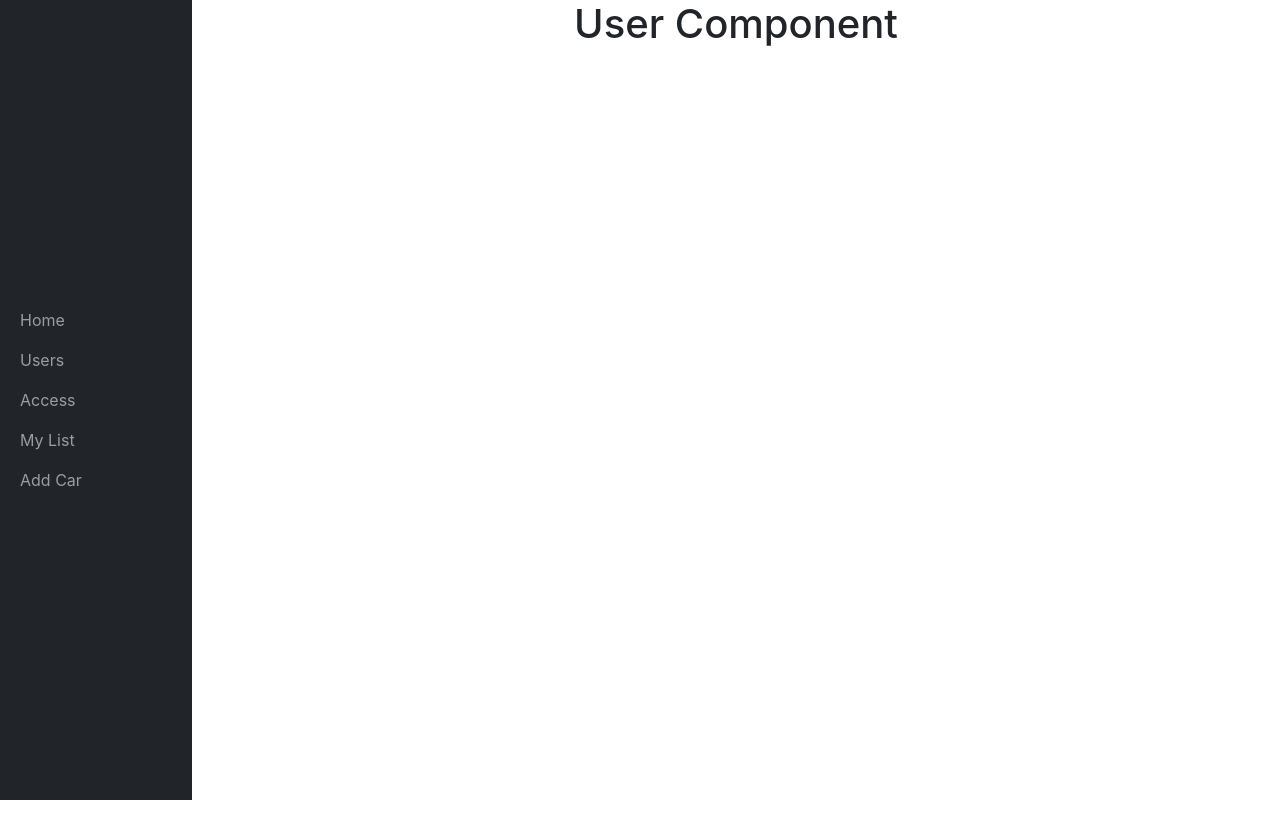
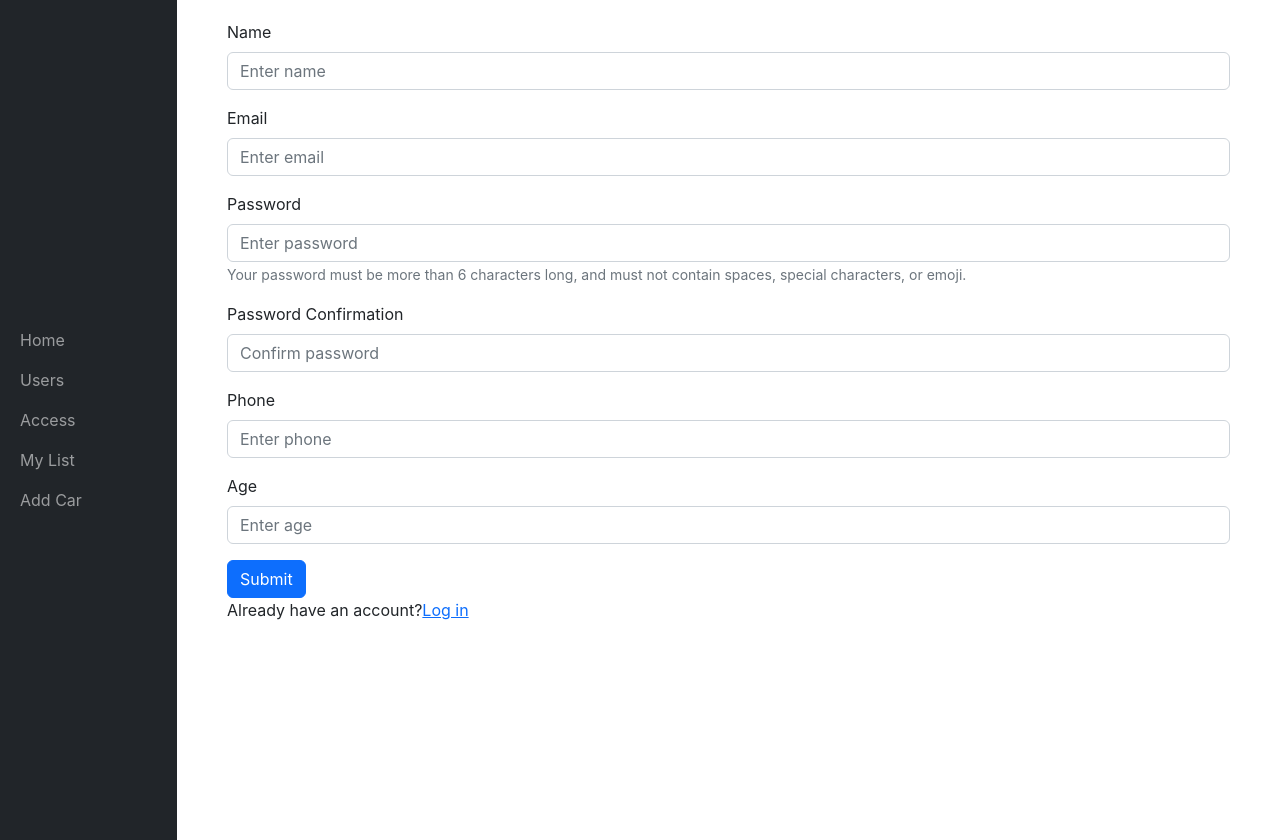
Before and after one commit to zkr024/Cars, a React (Create React App) app: page /user in a window 1280 px wide. Before the commit the page ends 800 px from the top, so only its background shows below. Built offline with nearby package versions, Linux system fonts and the light colour scheme.

Commit message:
Created initial create user form

```diff
--- a/src/components/users/Login.js
+++ b/src/components/users/Login.js
@@ -1,6 +1,7 @@
 import React, { useState } from 'react';
 import { Button, Form } from 'react-bootstrap';
 import { useDispatch } from 'react-redux';
+import { Link } from 'react-router-dom';
 import { loginUser, getUser } from '../../redux/users/user';
 
 function Login() {
@@ -9,7 +10,6 @@ function Login() {
   const [isSubmitted, setIsSubmitted] = useState(false);
   const dispatch = useDispatch();
   const handleSubmit = (event) => {
-    event.preventDefault();
     const formData = new FormData(event.target);
     const formDataObj = Object.fromEntries(formData.entries());
     dispatch(loginUser(formDataObj.email, formDataObj.password));
@@ -18,16 +18,12 @@ function Login() {
     window.location.href = '/access';
   };
 
-  // JSX code for login form
   const renderForm = (
     <Form onSubmit={handleSubmit}>
       <Form.Group className="mb-3" controlId="formBasicEmail">
         <Form.Label>Email address</Form.Label>
         <Form.Control name="email" type="email" placeholder="Enter email" />
         {/* {renderErrorMessage("email")} */}
-        <Form.Text className="text-muted">
-          We will never share your email with anyone else.
-        </Form.Text>
       </Form.Group>
 
       <Form.Group className="mb-3" controlId="formBasicPassword">
@@ -38,6 +34,9 @@ function Login() {
       <Button variant="primary" type="submit">
         Submit
       </Button>
+      <Form.Group className="mb-3" controlId="formBasicSignUp">
+        <Link to="/user">Sign Up</Link>
+      </Form.Group>
     </Form>
   );
 
--- a/src/components/users/User.js
+++ b/src/components/users/User.js
@@ -1,9 +1,67 @@
 import React from 'react';
+import { Button, Form } from 'react-bootstrap';
+import { useDispatch } from 'react-redux';
+import { NavLink } from 'react-router-dom';
+import { createUser } from '../../redux/users/user';
 
-const User = () => (
-  <div className="user-container" data-testid="user-a">
-    <h1>User Component</h1>
-  </div>
-);
+const User = () => {
+  const dispatch = useDispatch();
+  const handleSubmit = (event) => {
+    event.preventDefault();
+    const formData = new FormData(event.target);
+    const formDataObj = Object.fromEntries(formData.entries());
+    dispatch(createUser(
+      formDataObj.name,
+      formDataObj.email,
+      formDataObj.password,
+      formDataObj.password_confirmation,
+      formDataObj.age,
+      formDataObj.phone,
+    ));
+    window.location.href = '/login';
+  };
+  return (
+    <div className="user-container" data-testid="user-a">
+      <Form onSubmit={handleSubmit}>
+        <Form.Group className="mb-3" controlId="formBasicName">
+          <Form.Label>Name</Form.Label>
+          <Form.Control name="name" type="text" placeholder="Enter name" required />
+        </Form.Group>
+
+        <Form.Group className="mb-3" controlId="formBasicEmail">
+          <Form.Label>Email</Form.Label>
+          <Form.Control name="email" type="email" placeholder="Enter email" required />
+        </Form.Group>
+        <Form.Group className="mb-3" controlId="formBasicPassword">
+          <Form.Label>Password</Form.Label>
+          <Form.Control name="password" type="password" placeholder="Enter password" required />
+          <Form.Text id="passwordHelpBlock" muted>
+            Your password must be more than 6 characters long,
+            and must not contain spaces, special characters, or emoji.
+          </Form.Text>
+        </Form.Group>
+        <Form.Group className="mb-3" controlId="formBasicPasswordConfirm">
+          <Form.Label>Password Confirmation</Form.Label>
+          <Form.Control name="password_confirmation" type="password" placeholder="Confirm password" required />
+        </Form.Group>
+        <Form.Group className="mb-3" controlId="formBasicPhone">
+          <Form.Label>Phone</Form.Label>
+          <Form.Control name="phone" type="phone" placeholder="Enter phone" required />
+        </Form.Group>
+        <Form.Group className="mb-3" controlId="formBasicAge">
+          <Form.Label>Age</Form.Label>
+          <Form.Control name="age" type="number" placeholder="Enter age" required />
+        </Form.Group>
+        <Button variant="primary" type="submit">
+          Submit
+        </Button>
+        <Form.Group className="mb-3" controlId="formBasicSignUp">
+          Already have an account?
+          <NavLink to="/login" className="link">Log in</NavLink>
+        </Form.Group>
+      </Form>
+    </div>
+  );
+};
 
 export default User;
--- a/src/dataAccess/apiConnection.js
+++ b/src/dataAccess/apiConnection.js
@@ -2,15 +2,17 @@ import axios from 'axios';
 
 const axiosBasic = () => axios.create({
   baseURL: 'http://localhost:3000',
+  timeout: 1000,
   headers: {
     'Content-type': 'application/json',
   },
 });
 
-const axiosJWT = (token) => axios.create({
+const axiosJWT = () => axios.create({
   baseURL: 'http://localhost:3000',
+  timeout: 1000,
   headers: {
-    Authorization: `Bearer ${token}`,
+    Authorization: `Bearer ${localStorage.token}`,
   },
 });
 
--- a/src/index.css
+++ b/src/index.css
@@ -35,6 +35,7 @@ code {
 .home-container {
   height: 100vh;
   width: 85%;
+  margin: 20px 50px;
 }
 
 .nav-frame {
--- a/src/redux/users/user.js
+++ b/src/redux/users/user.js
@@ -42,9 +42,7 @@ export const loginUser = (email, password) => async (dispatch) => {
 export const getUser = (email) => async (dispatch) => {
   try {
     const data = { email: `${email}` };
-    // const userInfo = JSON.stringify(data);
     const params = JSON.stringify(data);
-    //  new url.URLSearchParams(data);
     const res = await ApiServices.getUserByEmail(params);
     if (res.data) {
       localStorage.setItem('user_id', JSON.stringify(res.data.id));
@@ -58,3 +56,37 @@ export const getUser = (email) => async (dispatch) => {
     return Promise.reject(err);
   }
 };
+
+export const createUser = (name, email, password,
+  password_confirmation, age, phone) => async (dispatch) => {
+  try {
+    const userInfo = {
+      user: {
+        name,
+        email,
+        password,
+        password_confirmation,
+        age,
+        phone,
+      },
+    };
+    const params = JSON.stringify(userInfo);
+    const response = await ApiServices.createUser(params);
+    // .then(function (response) {
+    //   if (response.data.status === 'created') {
+    //     console.log('Registration data', response.data)
+    //   }
+    // })
+    // .catch(function (error) {
+    //   console.log('registration error', error);
+    // });
+    dispatch({
+      type: CREATE_USER,
+      payload: response.data,
+    });
+    return response;
+  } catch (error) {
+    console.log('registration error', error);
+    return Promise.reject(error);
+  }
+};
```
